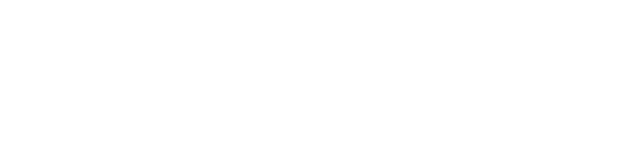
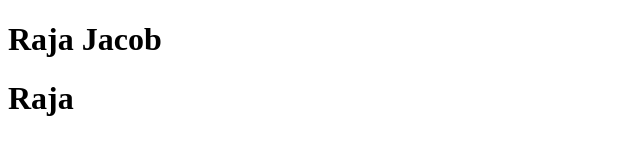
Before and after one commit to rajajacob21/sample, a plain HTML site: page index.html in a window 1280 px wide. Shown: the whole page, without its empty margins (0-640 px from the left). Drawn offline with Linux system fonts and the light colour scheme.

Commit message:
feat:added the h1 tag

```diff
--- a/index.html
+++ b/index.html
@@ -6,6 +6,7 @@
     <title>Raja jacob</title>
 </head>
 <body>
-
+    <h1>Raja Jacob</h1>
+    <h1>Raja</h1>
 </body>
 </html>
```
